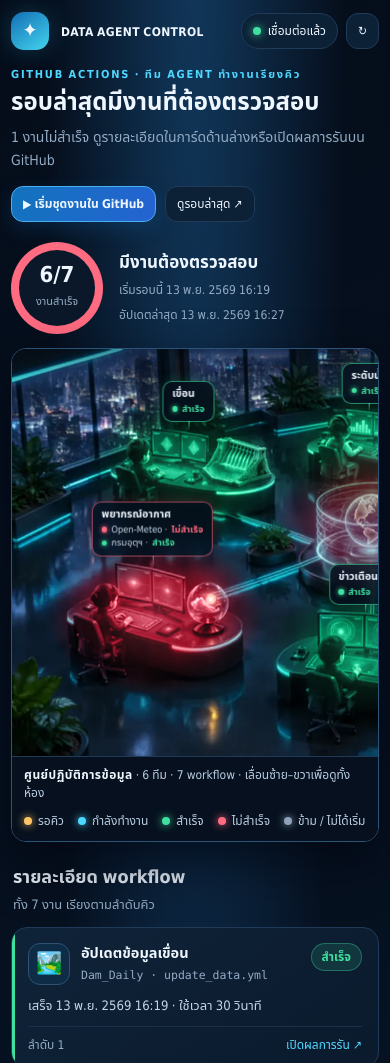
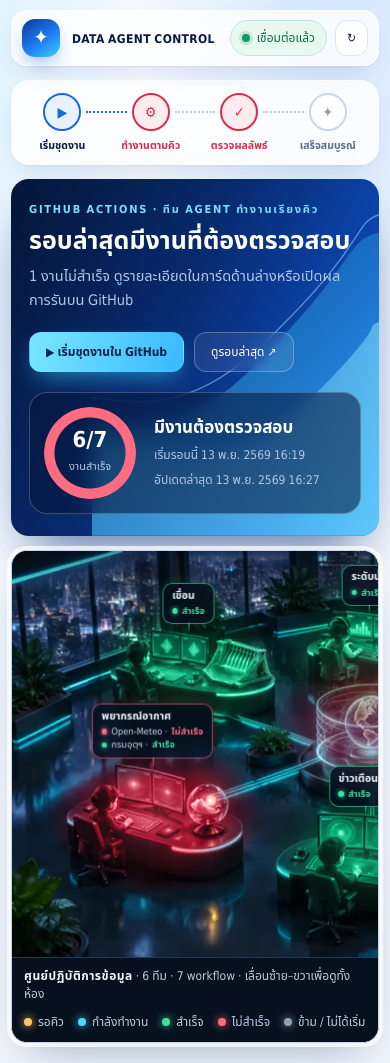
Before and after one commit to nawakonnakhonchai-wq/rid-geojson-bot, a plain HTML site: page agent-dashboard/index.html in a window 390 px wide. Shown: the top 1063 px of the page. Drawn offline with Linux system fonts and the light colour scheme; a web font is replaced by a local one.

Commit message:
Retheme agent dashboard with a light layout and navy gradient hero (#30)
Switch the page to a bright blue-white palette with white cards, move the
run steps into a process strip above the hero, and keep the office scene
as a dark framed panel.


Claude-Session: https://claude.ai/code/session_01H3bH2LhBxUdUuD3CAt2Jwc

Co-authored-by: Claude <noreply@anthropic.com>

```diff
--- a/agent-dashboard/index.html
+++ b/agent-dashboard/index.html
@@ -3,70 +3,106 @@
 <head>
 <meta charset="utf-8">
 <meta name="viewport" content="width=device-width,initial-scale=1">
-<meta name="theme-color" content="#050d1a">
+<meta name="theme-color" content="#082a6e">
 <title>ศูนย์ควบคุม Agent · ข้อมูลรายวัน</title>
 <link rel="preconnect" href="https://fonts.googleapis.com">
 <link rel="preconnect" href="https://fonts.gstatic.com" crossorigin>
 <link rel="stylesheet" href="https://fonts.googleapis.com/css2?family=IBM+Plex+Sans+Thai:wght@400;500;600;700&display=swap">
 <style>
 :root{
-  color-scheme:dark;
-  --bg:#050d1a; --panel:#0b1a2d; --panel-2:#0f2338; --line:#1f3b58; --line-2:#2c5378;
-  --text:#eef6ff; --muted:#93abc4;
+  color-scheme:light;
+  --bg:#eef3fa; --panel:#ffffff; --line:#dbe5f1; --line-2:#b7cbe6;
+  --text:#0b1f44; --muted:#5a6d8a;
+  --navy:#061a44; --blue:#1668e3; --sky:#35b6ff;
+  --cyan:#1668e3; --green:#0c9b6a; --amber:#b86e00; --red:#d92d4a; --slate:#6b7c93;
+  --shadow:0 1px 2px #0d2c6a0d,0 10px 28px -12px #0d2c6a2e;
+}
+/* dark surfaces (hero + office scene) use the bright status colours */
+.summary,.office{
+  --text:#f2f7ff; --muted:#b3c7e6; --line:#1f3b58; --line-2:#2c5378;
   --cyan:#4fd8ff; --green:#3fe0a0; --amber:#ffc566; --red:#ff6b81; --slate:#8fa3b8;
 }
 *{box-sizing:border-box}
-html{background:#06111f}
+html{background:var(--bg)}
 body{
   margin:0; min-height:100vh; color:var(--text);
   font-family:"IBM Plex Sans Thai","Noto Sans Thai","Leelawadee UI",Loma,Tahoma,"Segoe UI",sans-serif;
-  background:radial-gradient(ellipse at 50% -10%,#123a5f 0,transparent 55%),linear-gradient(160deg,#050d1a,#08172a) no-repeat #06111f;
+  background:radial-gradient(ellipse 70% 40% at 85% -5%,#cfe3ff 0,transparent 70%),radial-gradient(ellipse 50% 35% at 0% 0%,#dff3ff 0,transparent 70%),linear-gradient(180deg,#f6f9fd,#eaf0f8) no-repeat var(--bg);
 }
 a{color:inherit;text-decoration:none}
-:focus-visible{outline:2px solid var(--cyan);outline-offset:2px}
-.shell{max-width:1380px;margin:auto;padding:20px clamp(12px,3vw,36px) 32px}
+:focus-visible{outline:2px solid var(--blue);outline-offset:2px}
+.shell{max-width:1380px;margin:auto;padding:16px clamp(12px,3vw,36px) 32px}
 
 /* ---------- top bar ---------- */
-.top{display:flex;justify-content:space-between;align-items:center;gap:12px;margin-bottom:16px}
+.top{display:flex;justify-content:space-between;align-items:center;gap:12px;margin-bottom:14px;padding:10px 14px;
+  background:#ffffffc7;border:1px solid #ffffff;border-radius:18px;box-shadow:var(--shadow);
+  backdrop-filter:blur(14px);-webkit-backdrop-filter:blur(14px)}
 .brand{display:flex;align-items:center;gap:12px}
-.mark{width:42px;height:42px;border-radius:13px;display:grid;place-items:center;font-size:20px;
-  background:linear-gradient(145deg,#136fb5,#43d4ee);box-shadow:0 0 24px #2ab9e844}
-.brand strong{font-size:15px;letter-spacing:.06em}
+.mark{width:42px;height:42px;border-radius:13px;display:grid;place-items:center;font-size:20px;color:#fff;
+  background:linear-gradient(145deg,#0b3a9a,#1e7bf2 55%,#3fd0ff);box-shadow:0 8px 18px -6px #1668e399}
+.brand strong{font-size:15px;letter-spacing:.06em;white-space:nowrap;color:var(--navy)}
 .brand small{display:block;color:var(--muted);font-size:12px;margin-top:2px}
 .actions{display:flex;align-items:center;gap:8px}
-.pill,.btn{border:1px solid var(--line);background:#0d2136;color:var(--text);padding:9px 13px;border-radius:12px;font:inherit;font-size:13px}
-.pill{border-radius:99px;display:inline-flex;align-items:center;gap:7px;white-space:nowrap}
-.brand strong{white-space:nowrap}
+.pill,.btn{border:1px solid var(--line);background:#fff;color:var(--text);padding:9px 14px;border-radius:12px;font:inherit;font-size:13px}
+.pill{border-radius:99px;display:inline-flex;align-items:center;gap:7px;white-space:nowrap;background:#f3f7fc}
 .conn-dot{width:8px;height:8px;border-radius:50%;background:var(--slate)}
-.pill.ok .conn-dot{background:var(--green);box-shadow:0 0 10px var(--green)}
-.pill.bad .conn-dot{background:var(--amber);box-shadow:0 0 10px var(--amber)}
-.btn{cursor:pointer;display:inline-flex;align-items:center;gap:6px;transition:border-color .2s,background .2s}
-.btn:hover{border-color:var(--line-2);background:#12304c}
-.btn.primary{background:linear-gradient(110deg,#1273bd,#2563d2);border-color:#4aaef0;font-weight:600;box-shadow:0 7px 20px #147ac733}
-.btn.primary:hover{background:linear-gradient(110deg,#1784d6,#2d70e6)}
+.pill.ok{background:#e8f8f1;border-color:#bfe8d6;color:#0a6b4a}
+.pill.ok .conn-dot{background:var(--green);box-shadow:0 0 0 3px #0c9b6a2e}
+.pill.bad{background:#fff6e5;border-color:#f3dba8;color:#8a5300}
+.pill.bad .conn-dot{background:var(--amber);box-shadow:0 0 0 3px #b86e002e}
+.btn{cursor:pointer;display:inline-flex;align-items:center;gap:6px;font-weight:500;transition:border-color .2s,background .2s,transform .2s,box-shadow .2s}
+.btn:hover{border-color:var(--line-2);background:#f3f7fd}
 
-/* ---------- summary band ---------- */
-.summary{display:grid;grid-template-columns:minmax(0,1fr) auto;gap:20px 28px;align-items:center;margin-bottom:14px}
-.eyebrow{color:var(--cyan);font-size:11px;letter-spacing:.16em;font-weight:600}
-.summary h1{font-size:clamp(24px,3.2vw,38px);line-height:1.2;margin:6px 0 8px;font-weight:700}
-.summary p{color:var(--muted);font-size:14px;line-height:1.65;margin:0;max-width:680px}
-.hero-buttons{display:flex;gap:9px;margin-top:14px;flex-wrap:wrap}
-.meter{display:flex;align-items:center;gap:16px}
-.ring{width:112px;height:112px;border-radius:50%;display:grid;place-items:center;position:relative;flex:none;
-  background:conic-gradient(var(--ring-color,var(--cyan)) var(--progress,0%),#1b3149 0)}
-.ring:before{content:"";position:absolute;inset:8px;border-radius:50%;background:#0a1829}
+/* ---------- process strip ---------- */
+.process{margin-bottom:14px;padding:14px clamp(14px,3vw,34px) 12px;background:#ffffffd9;border:1px solid #fff;border-radius:18px;box-shadow:var(--shadow)}
+.steps{display:flex;align-items:flex-start}
+.step{flex:1;display:flex;flex-direction:column;align-items:center;gap:7px;position:relative;text-align:center;
+  font-size:11.5px;font-weight:600;letter-spacing:.04em;color:var(--muted)}
+.step:not(:last-child):after{content:"";position:absolute;top:21px;left:calc(50% + 30px);right:calc(-50% + 30px);
+  border-top:2px dotted #b9cbe6}
+.step.done:not(:last-child):after{border-top-color:var(--blue)}
+.step-icon{height:44px;width:44px;border:2px solid #c9d7ea;border-radius:50%;display:grid;place-items:center;flex:none;
+  font-size:16px;background:#fff;color:#8a9bb5;transition:border-color .3s,background .3s,color .3s}
+.step.done{color:var(--navy)}
+.step.done .step-icon{border-color:var(--blue);color:var(--blue);background:#eaf2ff}
+.step.active{color:var(--blue)}
+.step.active .step-icon{border-color:var(--blue);background:var(--blue);color:#fff;box-shadow:0 0 0 5px #1668e326;animation:blink 1.4s infinite}
+.step.bad{color:var(--red)}
+.step.bad .step-icon{border-color:var(--red);color:var(--red);background:#fdecef}
+
+/* ---------- hero ---------- */
+.summary{position:relative;isolation:isolate;overflow:hidden;display:grid;grid-template-columns:minmax(0,1fr) auto;gap:20px 36px;align-items:center;
+  margin-bottom:14px;padding:clamp(22px,3.4vw,40px) clamp(18px,3.6vw,44px);border-radius:22px;color:var(--text);
+  background:linear-gradient(115deg,#051537 0%,#082a6e 42%,#0c49b8 78%,#1272ea 100%);
+  box-shadow:0 26px 50px -22px #0a2f7acc}
+.wave{position:absolute;z-index:-1;right:0;bottom:0;width:min(78%,900px);height:100%;pointer-events:none}
+.eyebrow{color:#7fdcff;font-size:11px;letter-spacing:.16em;font-weight:600}
+.summary h1{font-size:clamp(25px,3.3vw,40px);line-height:1.2;margin:8px 0 10px;font-weight:700;color:#fff}
+.summary p{color:var(--muted);font-size:14.5px;line-height:1.65;margin:0;max-width:640px}
+.hero-buttons{display:flex;gap:10px;margin-top:18px;flex-wrap:wrap}
+.summary .btn{background:#ffffff14;border-color:#ffffff47;color:#fff;padding:10px 16px;backdrop-filter:blur(6px);-webkit-backdrop-filter:blur(6px)}
+.summary .btn:hover{background:#ffffff26;border-color:#ffffff80}
+.summary .btn.primary{background:linear-gradient(110deg,#7be7ff,#38b8ff);border-color:transparent;color:#04204f;font-weight:700;box-shadow:0 10px 24px -8px #38c6ffb3}
+.summary .btn.primary:hover{transform:translateY(-1px);box-shadow:0 14px 28px -8px #38c6ffd9}
+.meter{display:flex;align-items:center;gap:18px;padding:16px 20px;border-radius:18px;
+  background:#04143a8c;border:1px solid #ffffff38;backdrop-filter:blur(10px);-webkit-backdrop-filter:blur(10px)}
+.ring{width:116px;height:116px;border-radius:50%;display:grid;place-items:center;position:relative;flex:none}
+.ring:before{content:"";position:absolute;inset:0;border-radius:50%;
+  background:conic-gradient(var(--ring-color,var(--cyan)) var(--progress,0%),#ffffff24 0);
+  -webkit-mask:radial-gradient(farthest-side,transparent calc(100% - 11px),#000 calc(100% - 10px));mask:radial-gradient(farthest-side,transparent calc(100% - 11px),#000 calc(100% - 10px));
+  filter:drop-shadow(0 0 6px color-mix(in srgb,var(--ring-color,var(--cyan)) 45%,transparent))}
 .ring div{position:relative;text-align:center}
-.ring strong{display:block;font-size:26px;line-height:1.1}
+.ring strong{display:block;font-size:27px;line-height:1.1;color:#fff}
 .ring span{font-size:11px;color:var(--muted)}
-.meter-copy strong{font-size:17px}
+.meter-copy strong{font-size:17px;color:#fff}
 .meter-copy p{font-size:12px;margin:5px 0 0}
-.notice{display:none;margin:0 0 12px;padding:10px 14px;border-radius:12px;font-size:13px;line-height:1.5;
-  border:1px solid #6d5320;background:#2b2110;color:#ffe2a8}
+.notice{display:none;margin:0 0 14px;padding:10px 14px;border-radius:12px;font-size:13px;line-height:1.5;
+  border:1px solid #f1d59a;background:#fff7e6;color:#7a4d00}
 .notice.show{display:block}
 
 /* ---------- scene ---------- */
-.office{position:relative;border:1px solid var(--line-2);border-radius:20px;overflow:hidden;background:#040b16;
-  box-shadow:0 20px 50px #010610b0}
+.office{position:relative;border:1px solid #c5d6ec;border-radius:22px;overflow:hidden;background:#040b16;color:var(--text);
+  box-shadow:0 0 0 6px #ffffffb3,0 26px 60px -18px #0d2c6a66}
 .scene-scroll{overflow-x:auto;overscroll-behavior-x:contain;scrollbar-width:none}
 .scene-scroll::-webkit-scrollbar{display:none}
 .stage{position:relative;aspect-ratio:2720/1536;min-width:720px;container-type:inline-size;isolation:isolate;overflow:hidden}
@@ -148,48 +184,40 @@ a{color:inherit;text-decoration:none}
 .pan-hint{display:none}
 
 /* ---------- cards ---------- */
-.section-head{display:flex;align-items:end;justify-content:space-between;gap:14px;margin:26px 2px 12px}
-.section-head h2{font-size:18px;margin:0;font-weight:600}
+.section-head{display:flex;align-items:end;justify-content:space-between;gap:14px;margin:30px 2px 12px}
+.section-head h2{font-size:19px;margin:0;font-weight:700;color:var(--navy)}
 .section-head p{font-size:13px;color:var(--muted);margin:4px 0 0}
-.grid{display:grid;grid-template-columns:repeat(auto-fill,minmax(290px,1fr));gap:12px}
-.card{border:1px solid var(--line);border-radius:16px;padding:15px 16px 13px;position:relative;overflow:hidden;
-  background:linear-gradient(145deg,var(--panel-2),var(--panel));scroll-margin-top:16px;transition:border-color .2s,box-shadow .2s}
-.card:before{content:"";position:absolute;left:0;top:0;bottom:0;width:3px;background:var(--rc,var(--line))}
-.card:hover{border-color:var(--line-2)}
-.card:target{box-shadow:0 0 0 2px var(--cyan)}
-.card[data-s=running]{border-color:color-mix(in srgb,var(--cyan) 70%,transparent);box-shadow:0 0 24px #4fd8ff22}
-.card[data-s=failure]{border-color:color-mix(in srgb,var(--red) 55%,transparent)}
-.card[data-s=running]:after{content:"";position:absolute;top:0;bottom:0;width:30%;left:-35%;background:linear-gradient(90deg,transparent,#ffffff12,transparent);animation:sweep 2.4s infinite}
+.grid{display:grid;grid-template-columns:repeat(auto-fill,minmax(290px,1fr));gap:14px}
+.card{border:1px solid var(--line);border-radius:16px;padding:15px 16px 13px 19px;position:relative;overflow:hidden;
+  background:var(--panel);box-shadow:var(--shadow);scroll-margin-top:16px;transition:border-color .2s,box-shadow .2s,transform .2s}
+.card:before{content:"";position:absolute;left:0;top:0;bottom:0;width:4px;background:var(--rc,var(--line))}
+.card:hover{border-color:var(--line-2);transform:translateY(-2px);box-shadow:0 2px 4px #0d2c6a0f,0 18px 34px -14px #0d2c6a47}
+.card:target{box-shadow:0 0 0 2px var(--blue),var(--shadow)}
+.card[data-s=running]{border-color:color-mix(in srgb,var(--cyan) 55%,transparent);box-shadow:0 0 0 3px #1668e31f,var(--shadow)}
+.card[data-s=failure]{border-color:color-mix(in srgb,var(--red) 40%,transparent)}
+.card[data-s=running]:after{content:"";position:absolute;top:0;bottom:0;width:30%;left:-35%;background:linear-gradient(90deg,transparent,#1668e314,transparent);animation:sweep 2.4s infinite}
 .card-head{display:flex;justify-content:space-between;gap:10px;align-items:flex-start}
 .identity{display:flex;gap:11px;align-items:center;min-width:0}
-.avatar{height:42px;width:42px;border-radius:12px;background:#0f2c47;border:1px solid #2f5273;display:grid;place-items:center;font-size:21px;flex:none}
-.identity h3{font-size:14.5px;margin:0 0 3px;font-weight:600;line-height:1.35}
+.avatar{height:44px;width:44px;border-radius:13px;background:linear-gradient(145deg,#eef5ff,#dfeaff);border:1px solid #cfe0fb;display:grid;place-items:center;font-size:21px;flex:none}
+.identity h3{font-size:14.5px;margin:0 0 3px;font-weight:600;line-height:1.35;color:var(--navy)}
 .repo{display:block;font-size:11.5px;color:var(--muted);word-break:break-word;font-family:ui-monospace,SFMono-Regular,Menlo,Consolas,monospace}
 .badge{font-size:12px;font-weight:600;padding:4px 10px;border-radius:99px;white-space:nowrap;color:var(--rc);
-  background:color-mix(in srgb,var(--rc) 14%,#0b1a2d);border:1px solid color-mix(in srgb,var(--rc) 35%,transparent)}
-.detail{margin:12px 0 0;font-size:13px;line-height:1.5;color:#c4d5e7;min-height:1.5em}
-.card[data-s=failure] .detail{color:#ffc2cb}
-.foot{display:flex;justify-content:space-between;gap:8px;margin-top:10px;padding-top:9px;border-top:1px solid #1a3049;color:var(--muted);font-size:12px}
-.foot a{color:var(--cyan)} .foot a:hover{text-decoration:underline}
+  background:color-mix(in srgb,var(--rc) 10%,#fff);border:1px solid color-mix(in srgb,var(--rc) 28%,transparent)}
+.detail{margin:12px 0 0;font-size:13px;line-height:1.5;color:#3a4d6b;min-height:1.5em}
+.card[data-s=failure] .detail{color:#b3203b}
+.foot{display:flex;justify-content:space-between;gap:8px;margin-top:10px;padding-top:9px;border-top:1px solid #e8eef6;color:var(--muted);font-size:12px}
+.foot a{color:var(--blue);font-weight:600} .foot a:hover{text-decoration:underline}
 
-/* ---------- lower panels ---------- */
-.lower{display:grid;grid-template-columns:1.1fr .9fr;gap:12px;margin-top:12px}
-.panel{border:1px solid var(--line);border-radius:16px;padding:16px;background:var(--panel)}
-.panel h2{font-size:14px;margin:0 0 14px;font-weight:600}
-.steps{display:flex;align-items:center;gap:8px}
-.step{font-size:12px;color:var(--muted);display:flex;align-items:center;gap:7px;flex:1}
-.step:not(:last-child):after{content:"";height:1px;background:#274560;flex:1}
-.step-icon{height:28px;width:28px;border:1px solid #2b4964;border-radius:50%;display:grid;place-items:center;flex:none}
-.step.done{color:#bfe9d6}.step.done .step-icon{border-color:#28845c;color:var(--green)}
-.step.active{color:var(--cyan)}.step.active .step-icon{border-color:var(--cyan);animation:blink 1.4s infinite}
-.step.bad{color:#ffc2cb}.step.bad .step-icon{border-color:var(--red);color:var(--red)}
-.activity{display:grid;gap:10px}
+/* ---------- activity ---------- */
+.panel{margin-top:14px;border:1px solid var(--line);border-radius:16px;padding:16px 18px;background:var(--panel);box-shadow:var(--shadow)}
+.panel h2{font-size:15px;margin:0 0 14px;font-weight:700;color:var(--navy)}
+.activity{display:grid;grid-template-columns:repeat(auto-fit,minmax(230px,1fr));gap:12px 20px}
 .event{display:flex;align-items:flex-start;gap:10px;color:var(--muted);font-size:12.5px;line-height:1.5}
 .event strong{color:var(--text);font-weight:600}
-.event-icon{background:#132a42;border-radius:8px;width:26px;height:26px;display:grid;place-items:center;flex:none;color:var(--rc,var(--muted))}
-.footer{display:flex;justify-content:space-between;gap:12px;margin-top:18px;color:#7892ac;font-size:12px}
-.footer a{color:var(--cyan)}
-.toast{position:fixed;bottom:20px;left:50%;transform:translate(-50%,20px);opacity:0;pointer-events:none;background:#14334a;border:1px solid #34799a;padding:10px 15px;border-radius:12px;transition:.2s;font-size:13px}
+.event-icon{background:color-mix(in srgb,var(--rc,var(--slate)) 12%,#fff);border-radius:9px;width:28px;height:28px;display:grid;place-items:center;flex:none;color:var(--rc,var(--muted));font-weight:700}
+.footer{display:flex;justify-content:space-between;gap:12px;margin-top:20px;color:var(--muted);font-size:12px}
+.footer a{color:var(--blue);font-weight:600}
+.toast{position:fixed;bottom:20px;left:50%;transform:translate(-50%,20px);opacity:0;pointer-events:none;background:var(--navy);color:#fff;padding:10px 16px;border-radius:12px;transition:.2s;font-size:13px;box-shadow:0 14px 30px -10px #061a4499}
 .toast.show{opacity:1;transform:translate(-50%,0)}
 
 @keyframes breathe{50%{opacity:.12}}
@@ -205,25 +233,30 @@ a{color:inherit;text-decoration:none}
 
 @media(max-width:900px){
   .summary{grid-template-columns:1fr}
-  .lower{grid-template-columns:1fr}
+  .meter{justify-self:start}
 }
 @media(max-width:720px){
   .pan-hint{display:inline}
   .scene-foot{position:static;padding:9px 12px 11px;background:#06101e;border-top:1px solid var(--line)}
   .vignette{background:linear-gradient(180deg,rgba(4,11,22,.4) 0,transparent 14%)}
-  .office{border-radius:15px}
+  .office{border-radius:16px;box-shadow:0 0 0 4px #ffffffb3,0 20px 44px -18px #0d2c6a66}
 }
 @media(max-width:560px){
-  .shell{padding:12px 11px 24px}
+  .shell{padding:10px 11px 24px}
+  .top{padding:8px 10px;border-radius:15px}
   .brand strong{font-size:12px;letter-spacing:.03em}.brand small{display:none}
   .pill,.btn{padding:8px 11px;font-size:12px}
   .mark{width:38px;height:38px}
   .desktop{display:none}
+  .process{padding:12px 6px 10px}
+  .step{font-size:10.5px;letter-spacing:0}
+  .step-icon{width:38px;height:38px;font-size:14px}
+  .step:not(:last-child):after{top:18px;left:calc(50% + 24px);right:calc(-50% + 24px)}
+  .summary{border-radius:18px}
+  .meter{width:100%;padding:14px}
   .ring{width:92px;height:92px}.ring strong{font-size:22px}
-  .section-head{margin-top:22px}
-  .grid{grid-template-columns:1fr;gap:9px}
-  .steps{display:grid;grid-template-columns:1fr 1fr;gap:10px}
-  .step:after{display:none!important}
+  .section-head{margin-top:24px}
+  .grid{grid-template-columns:1fr;gap:10px}
   .footer{flex-direction:column}
 }
 @media(prefers-reduced-motion:reduce){
@@ -243,7 +276,18 @@ a{color:inherit;text-decoration:none}
   </div>
 </header>
 
+<section class="process" aria-label="ลำดับการทำงาน"><div class="steps" id="steps"></div></section>
+
 <section class="summary">
+  <svg class="wave" viewBox="0 0 900 400" preserveAspectRatio="xMaxYMax slice" aria-hidden="true">
+    <defs>
+      <linearGradient id="w1" x1="0" y1="0" x2="1" y2="1"><stop offset="0" stop-color="#3fd0ff" stop-opacity="0"/><stop offset="1" stop-color="#3fd0ff" stop-opacity=".55"/></linearGradient>
+      <linearGradient id="w2" x1="0" y1="0" x2="1" y2="0"><stop offset="0" stop-color="#1e7bf2" stop-opacity="0"/><stop offset="1" stop-color="#8fe9ff" stop-opacity=".5"/></linearGradient>
+    </defs>
+    <path fill="url(#w1)" d="M0 400C160 380 240 250 400 250S640 330 760 210 860 70 900 60V400Z"/>
+    <path fill="url(#w2)" d="M180 400C300 390 380 310 520 300S720 350 820 250 880 170 900 160V400Z"/>
+    <path fill="none" stroke="#9fefff" stroke-opacity=".5" stroke-width="1.5" d="M60 400C220 370 280 230 430 228S650 300 770 185 870 50 900 40"/>
+  </svg>
   <div>
     <div class="eyebrow">GITHUB ACTIONS · ทีม AGENT ทำงานเรียงคิว</div>
     <h1 id="title">กำลังโหลดสถานะ…</h1>
@@ -287,10 +331,7 @@ a{color:inherit;text-decoration:none}
 <div class="section-head"><div><h2>รายละเอียด workflow</h2><p>ทั้ง 7 งาน เรียงตามลำดับคิว</p></div></div>
 <section class="grid" id="grid" aria-live="polite"></section>
 
-<section class="lower">
-  <div class="panel"><h2>ลำดับการทำงาน</h2><div class="steps" id="steps"></div></div>
-  <div class="panel"><h2>กิจกรรมล่าสุด</h2><div class="activity" id="activity"></div></div>
-</section>
+<section class="panel"><h2>กิจกรรมล่าสุด</h2><div class="activity" id="activity"></div></section>
 <footer class="footer"><span>รีเฟรชสถานะอัตโนมัติทุก 30 วินาที · เวลาไทย</span><span>ข้อมูลจาก <a href="https://github.com/nawakonnakhonchai-wq/rid-geojson-bot" target="_blank" rel="noopener">rid-geojson-bot</a></span></footer>
 </main>
 <div class="toast" id="toast" role="status">กำลังรีเฟรชสถานะ</div>
```
